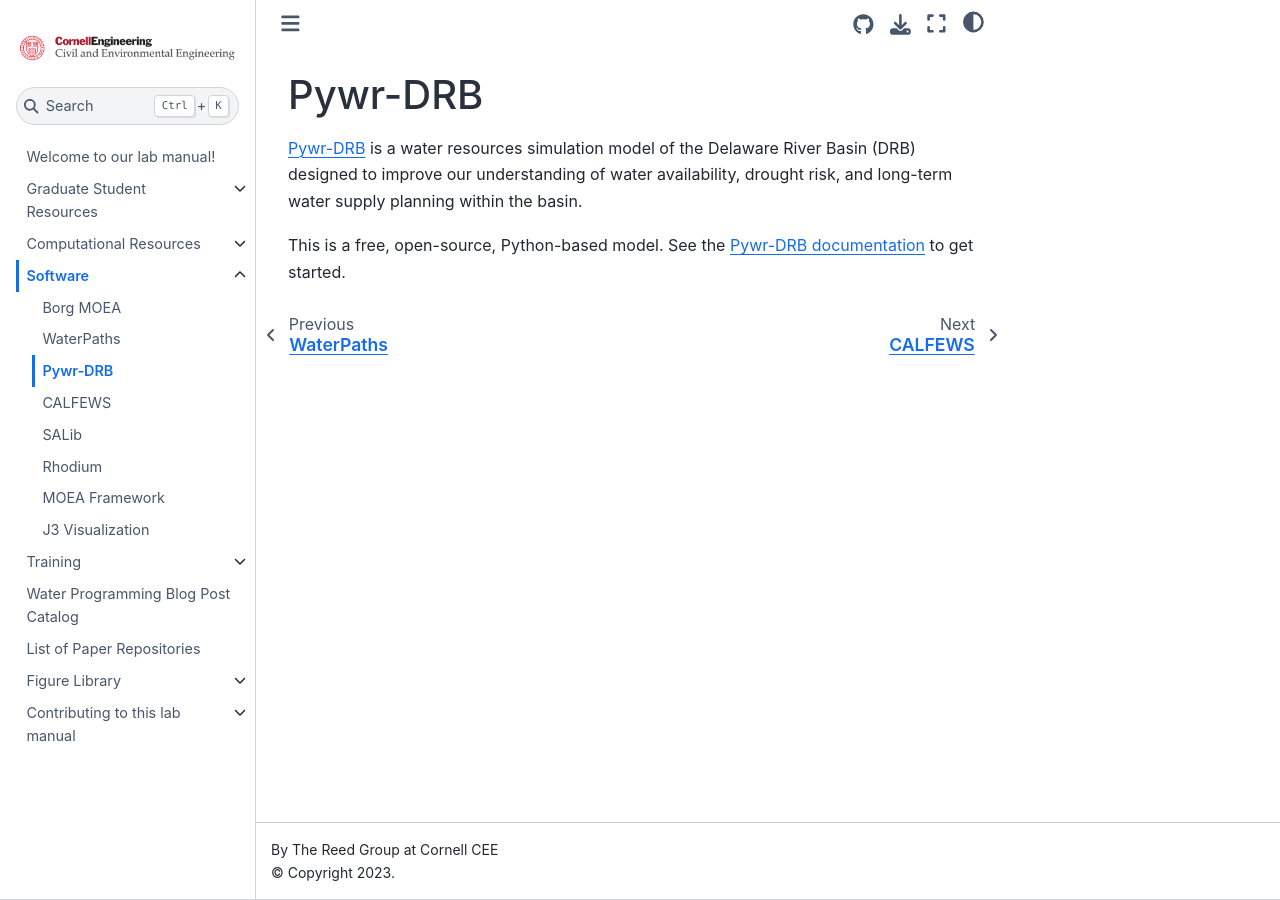
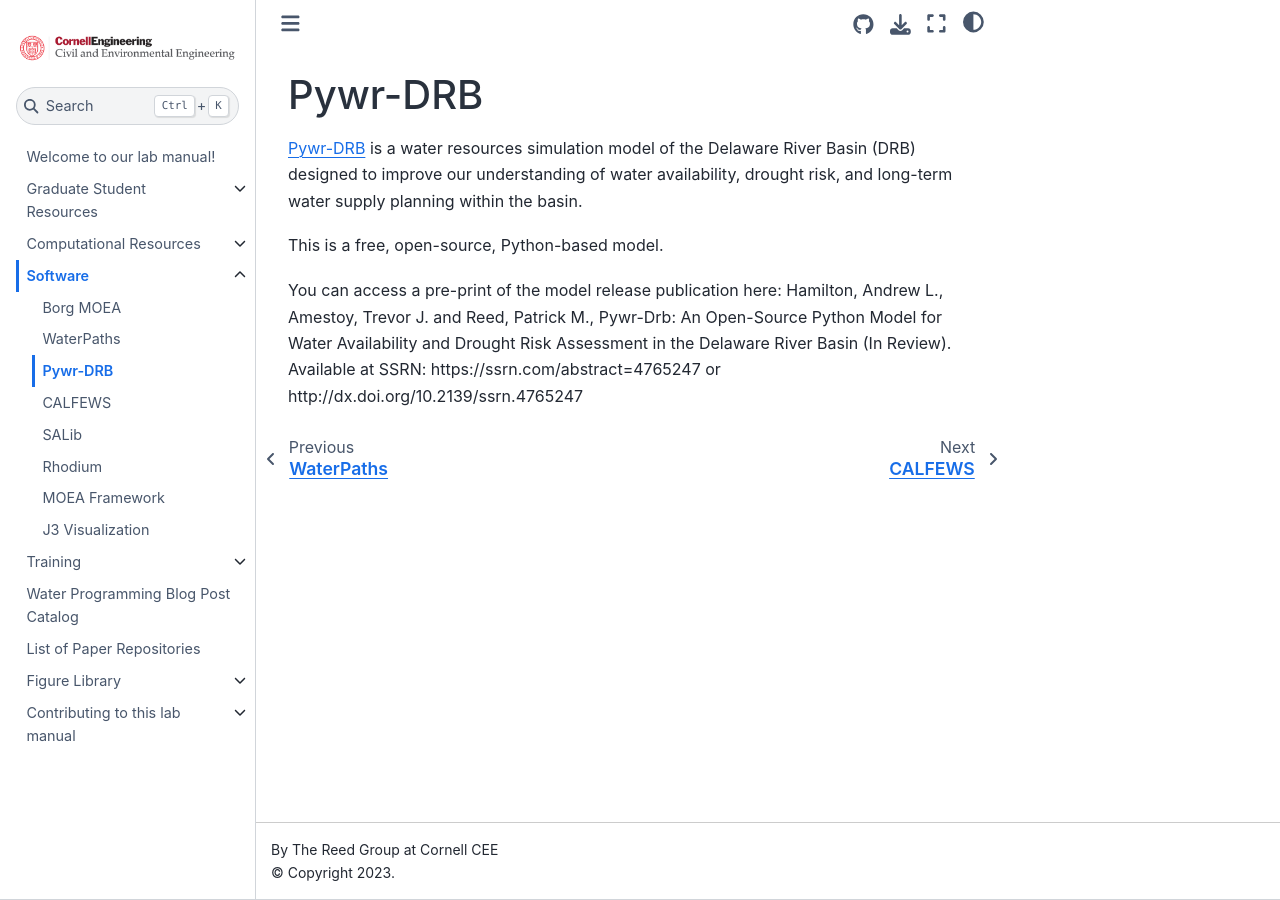
Before and after one commit to reedgroup/reedgroup.github.io, a Jupyter Book: the page built from docs/Software/PywrDRB.md, in a window 1280 px wide. Built offline with Jupyter Book 1.0.4 settings and Sphinx 7.4.7 and the Sphinx Book theme 1.1.4, drawn with Linux system fonts in a browser that asks for light colours; pages that are not in the unit, such as notebooks, are missing from menus.

```diff
--- a/docs/Software/PywrDRB.md
+++ b/docs/Software/PywrDRB.md
@@ -2,4 +2,7 @@
 
 [Pywr-DRB](https://github.com/Pywr-DRB/Pywr-DRB) is a water resources simulation model of the Delaware River Basin (DRB) designed to improve our understanding of water availability, drought risk, and long-term water supply planning within the basin.
 
-This is a free, open-source, Python-based model. See the [Pywr-DRB documentation](https://pywr-drb.github.io/Pywr-DRB/intro.html) to get started.
+This is a free, open-source, Python-based model.
+
+You can access a pre-print of the model release publication here:
+Hamilton, Andrew L., Amestoy, Trevor J. and Reed, Patrick M., Pywr-Drb: An Open-Source Python Model for Water Availability and Drought Risk Assessment in the Delaware River Basin (In Review). Available at SSRN: https://ssrn.com/abstract=4765247 or http://dx.doi.org/10.2139/ssrn.4765247
```
Also changed, not shown: docs/Training/pywrdrb_training.md (added, +43 -0 lines).
